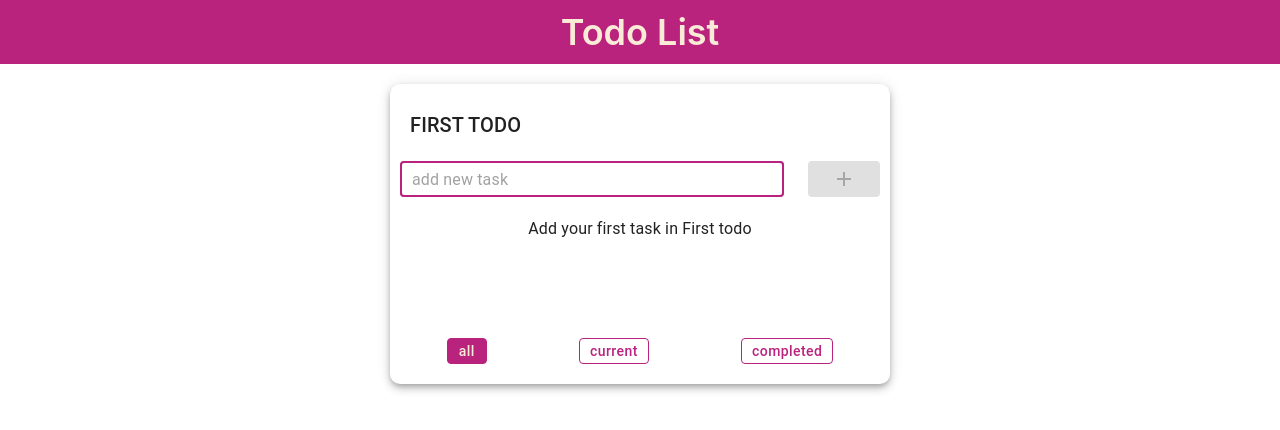
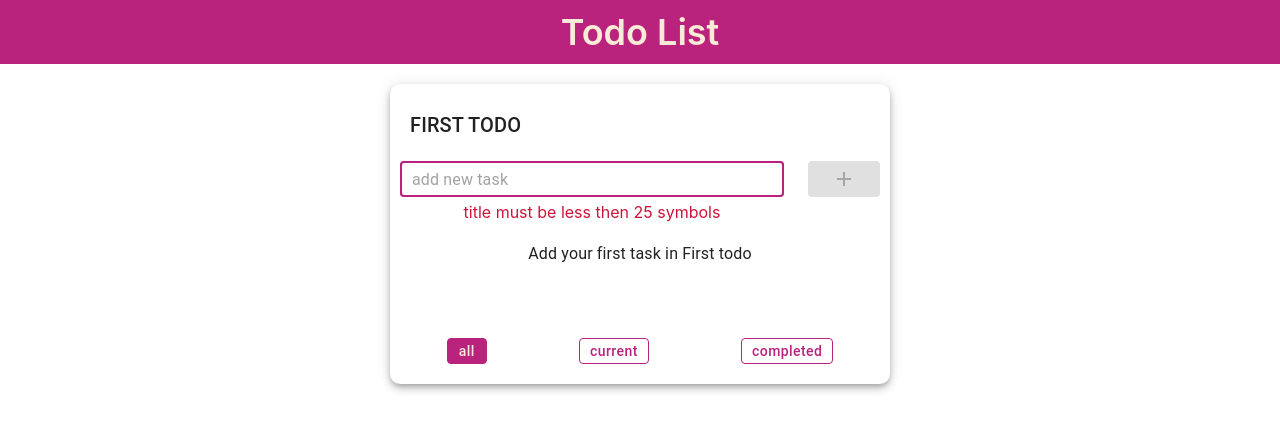
Before and after one commit to Aleksandrlitvinov/Volt_LLC-test, a React (Vite) app: page / in a window 1280 px wide. Shown: the top 430 px of the page. Built offline with nearby package versions, Linux system fonts and the light colour scheme.

Commit message:
feat: add check count of sybbols in title

```diff
--- /dev/null
+++ b/src/const/index.ts
@@ -0,0 +1 @@
+export {MAX_LENGTH_OF_TITLE} from './length-of-title.ts'
--- /dev/null
+++ b/src/const/length-of-title.ts
@@ -0,0 +1 @@
+export const MAX_LENGTH_OF_TITLE = 25
--- a/src/features/ui/add-item-form/add-item-form.tsx
+++ b/src/features/ui/add-item-form/add-item-form.tsx
@@ -3,6 +3,7 @@ import {Button, ThemeProvider} from '@mui/material'
 import {Input} from '@/shared'
 import {stylesAddItemForm, stylesBtnTask} from '@/styles'
 import AddIcon from '@mui/icons-material/Add'
+import {MAX_LENGTH_OF_TITLE} from '@/const'
 
 
 type AddItemFormPropsType = {
@@ -14,6 +15,8 @@ export const AddItemForm = (props: AddItemFormPropsType): ReactNode => {
   const { callback, className, placeholder } = props
   const [inputValue, setInputValue] = useState<string>('')
   const [error, setError] = useState<boolean>(false)
+
+  const isValidLength = !inputValue.length || inputValue.length > MAX_LENGTH_OF_TITLE
 
   const onInputChangeValue = useCallback((e: ChangeEvent<HTMLInputElement>) => {
     setInputValue(e.currentTarget.value)
@@ -38,6 +41,7 @@ export const AddItemForm = (props: AddItemFormPropsType): ReactNode => {
   return (
     <form onSubmit={e => addItem(e, inputValue)}>
       <div className={className}>
+        <div>
           <ThemeProvider theme={stylesAddItemForm}>
             <Input
               error={error}
@@ -48,8 +52,14 @@ export const AddItemForm = (props: AddItemFormPropsType): ReactNode => {
               value={inputValue}
             />
           </ThemeProvider>
+          <div style={{color: '#cc1439', textAlign: 'center', paddingTop: '5px'}}>
+            {
+              isValidLength && <p>title must be less then {MAX_LENGTH_OF_TITLE} symbols</p>
+            }
+          </div>
+        </div>
         <ThemeProvider theme={stylesBtnTask}>
-          <Button disabled={inputValue === ''} type={'submit'} variant={'contained'}>
+          <Button disabled={isValidLength} type={'submit'} variant={'contained'}>
             <AddIcon />
           </Button>
         </ThemeProvider>
```
Also changed, not shown: src/App.tsx (+2 -6 lines). Lines whose indentation alone changed are shown as unchanged.
